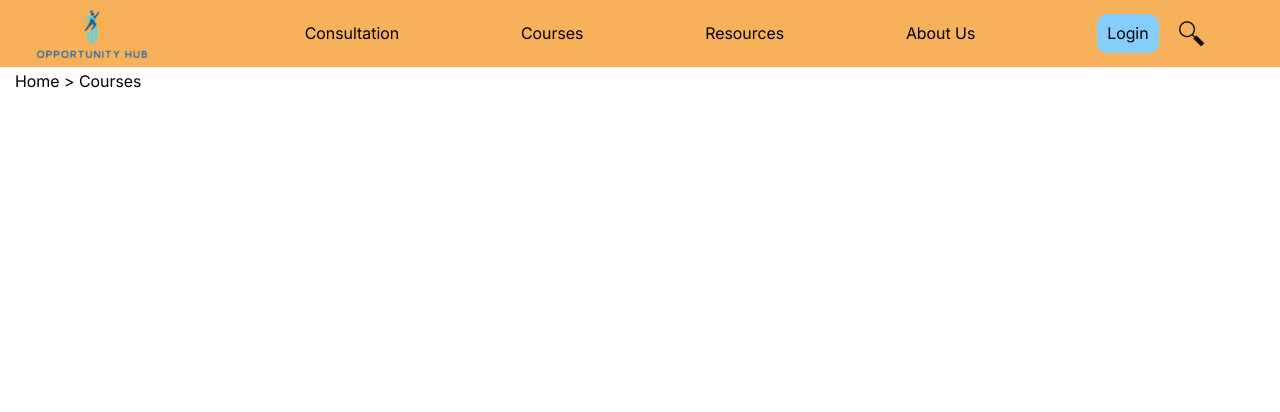
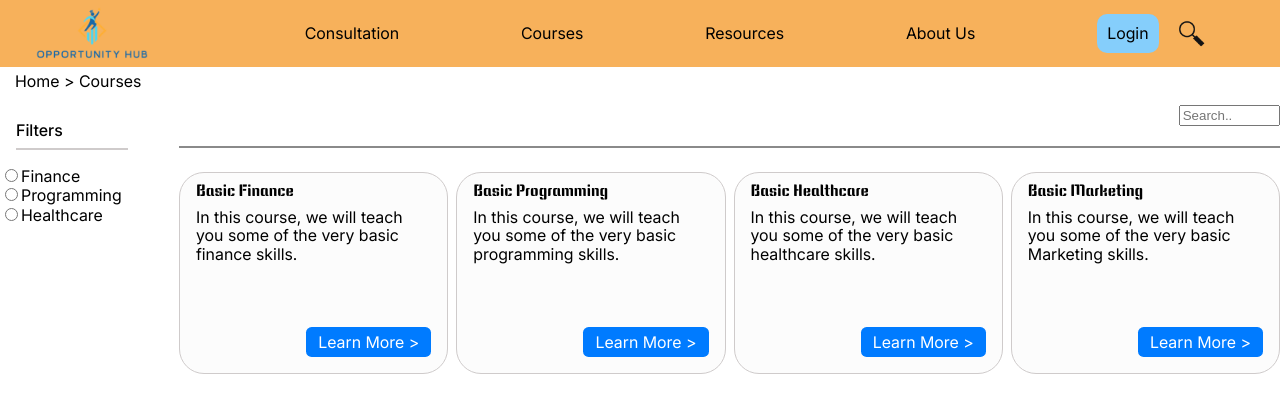
Before and after one commit to TheBoldReaper/g121, a React (Vite) app: page /g121/courses in a window 1280 px wide. Shown: the top 412 px of the page. Built offline with nearby package versions, Linux system fonts and the light colour scheme.

Commit message:
Add courses page

```diff
--- a/src/pages/Courses.tsx
+++ b/src/pages/Courses.tsx
@@ -1,11 +1,72 @@
 import Navbar from "../components/Navbar";
-
+import './css/courses.css'
 function Courses() {
     return <>
         <Navbar />
         <div className="journey">Home {'>'} Courses</div>
-        <main>
+        <main className="main-content">
+            <div className="container-xl">
+                <div className="courses-filter">
+                    <p>Filters</p>
+                    <input type="radio" id="html" name="fav_language" value="HTML" />
+                    <label htmlFor="html">Finance</label><br />
+                    <input type="radio" id="css" name="fav_language" value="CSS" />
+                    <label htmlFor="css">Programming</label><br />
+                    <input type="radio" id="javascript" name="fav_language" value="JavaScript" />
+                    <label htmlFor="javascript">Healthcare</label>
+                </div>
+                <div className="courses-search">
+                    <input type="text" placeholder="Search.." />
+                    <div className="courses-divider"></div>
+                    <div className="courses-main">
+                        <div className="courses-card">
+                            <div className="courses-card-title">
+                                Basic Finance
+                            </div>
+                            <div className="courses-card-desc">
+                                In this course, we will teach you some of the very basic finance skills.
+                            </div>
+                            <div className="courses-card-button">
+                                <button type="button">Learn More {'>'} </button>
+                            </div>
+                        </div>
+                        <div className="courses-card">
+                            <div className="courses-card-title">
+                                Basic Programming
+                            </div>
+                            <div className="courses-card-desc">
+                                In this course, we will teach you some of the very basic programming skills.
+                            </div>
+                            <div className="courses-card-button">
+                                <button type="button">Learn More {'>'} </button>
+                            </div>
+                        </div>
+                        <div className="courses-card">
+                            <div className="courses-card-title">
+                                Basic Healthcare
+                            </div>
+                            <div className="courses-card-desc">
+                                In this course, we will teach you some of the very basic healthcare skills.
+                            </div>
+                            <div className="courses-card-button">
+                                <button type="button">Learn More {'>'} </button>
+                            </div>
+                        </div>
+                        <div className="courses-card">
+                            <div className="courses-card-title">
+                                Basic Marketing
+                            </div>
+                            <div className="courses-card-desc">
+                                In this course, we will teach you some of the very basic Marketing skills.
+                            </div>
+                            <div className="courses-card-button">
+                                <button type="button">Learn More {'>'} </button>
+                            </div>
+                        </div>
+                    </div>
+                </div>
 
+            </div>
         </main>
     </>
 }
--- /dev/null
+++ b/src/pages/css/courses.css
@@ -0,0 +1,82 @@
+.courses-filter {
+    font-family: 'Inter Regular';
+    flex: 1;
+    flex-basis: 7em;
+}
+
+.courses-filter > p {
+    margin-left: 1em;
+    font-weight: 500;
+}
+
+.courses-filter > p:after {
+    content: '';
+    display: block;
+    margin-top: 0.5em;
+    height: 2px;
+    width: 7em;
+    background-color: rgb(207, 203, 203);
+}
+.courses-search {
+    display: flex;
+    flex-direction: column;
+    flex: 3;
+    flex-basis: 900px;
+}
+
+.courses-search > input {
+    width: 7em;
+    margin-left: auto;
+    margin-bottom: 1.5em;
+}
+.courses-divider {
+    height: 2px;
+    background-color: rgb(138, 138, 138);;
+    margin-bottom: 1.5em;
+
+}
+.courses-main {
+    display: grid;
+    grid-template-columns: 1fr 1fr 1fr 1fr;
+    grid-template-rows: auto;
+    gap: 0.5em;
+}
+.courses-card{
+    height: 200px;
+    background-color: rgb(252, 252, 252);
+    border: 1.5px solid rgb(207, 203, 203);;
+    border-radius: 25px;
+    display: flex;
+    flex-direction: column;
+}
+
+.courses-card-title {
+    margin: 0.5em 1em;
+}
+
+.courses-card-desc {
+    font-family: 'Inter Regular';
+    margin: 0 1em;
+}
+
+.courses-card-button {
+    margin-top: auto;
+    margin-bottom: 1em;
+    margin-right: 1em;
+    align-self: flex-end;
+
+    font-family: 'Inter Regular';
+    font-weight: 400;
+}
+
+.courses-card-button > button {
+    background-color: #007bff;
+    color: #fff;
+    padding: .375rem .75rem;;
+    border-radius: .35rem;
+
+}
+.courses-card-button > button:hover {
+  background-color: #0069d9;
+  border-color: #0062cc
+}
```
